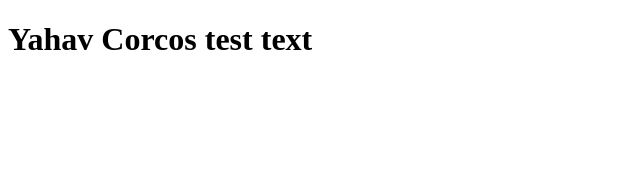
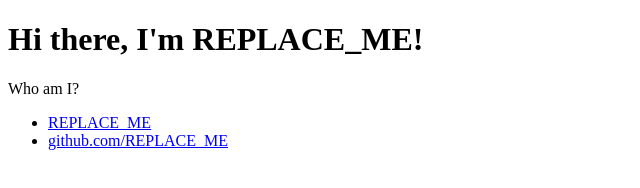
Before and after one commit to ycorcos1/ycorcos1.github.io, a plain HTML site: page index.html in a window 1280 px wide. Shown: the whole page, without its empty margins (0-640 px from the left). Drawn offline with Linux system fonts and the light colour scheme.

Commit message:
Update index.html

```diff
--- a/index.html
+++ b/index.html
@@ -1,13 +1,22 @@
 <!DOCTYPE html>
-<html lang="en">
-    <head>
-        <meta charset="UTF-8">
-        <meta name="viewport" content="width=device-width,
-        initial-scale=1.0">
-        <meta http-equiv="X-UA-Compatible" content="ie=edge">
-        <title>JavaScript Test</title>
-    </head>
-    <body>
-       <h1>Yahav Corcos test text</h1>
-    </body>
+<html>
+  <head>
+    <title>REPLACE_ME</title>
+  </head>
+  <body>
+    <div class="container">
+      <div class="blurb">
+        <h1>Hi there, I'm REPLACE_ME!</h1>
+        <p>Who am I?</p>
+      </div>
+    </div>
+    <footer>
+      <ul>
+        <li><a href="mailto:REPLACE_ME@gmail.com">REPLACE_ME</a></li>
+        <li>
+          <a href="https://github.com/REPLACE_ME">github.com/REPLACE_ME</a>
+        </li>
+      </ul>
+    </footer>
+  </body>
 </html>
```
